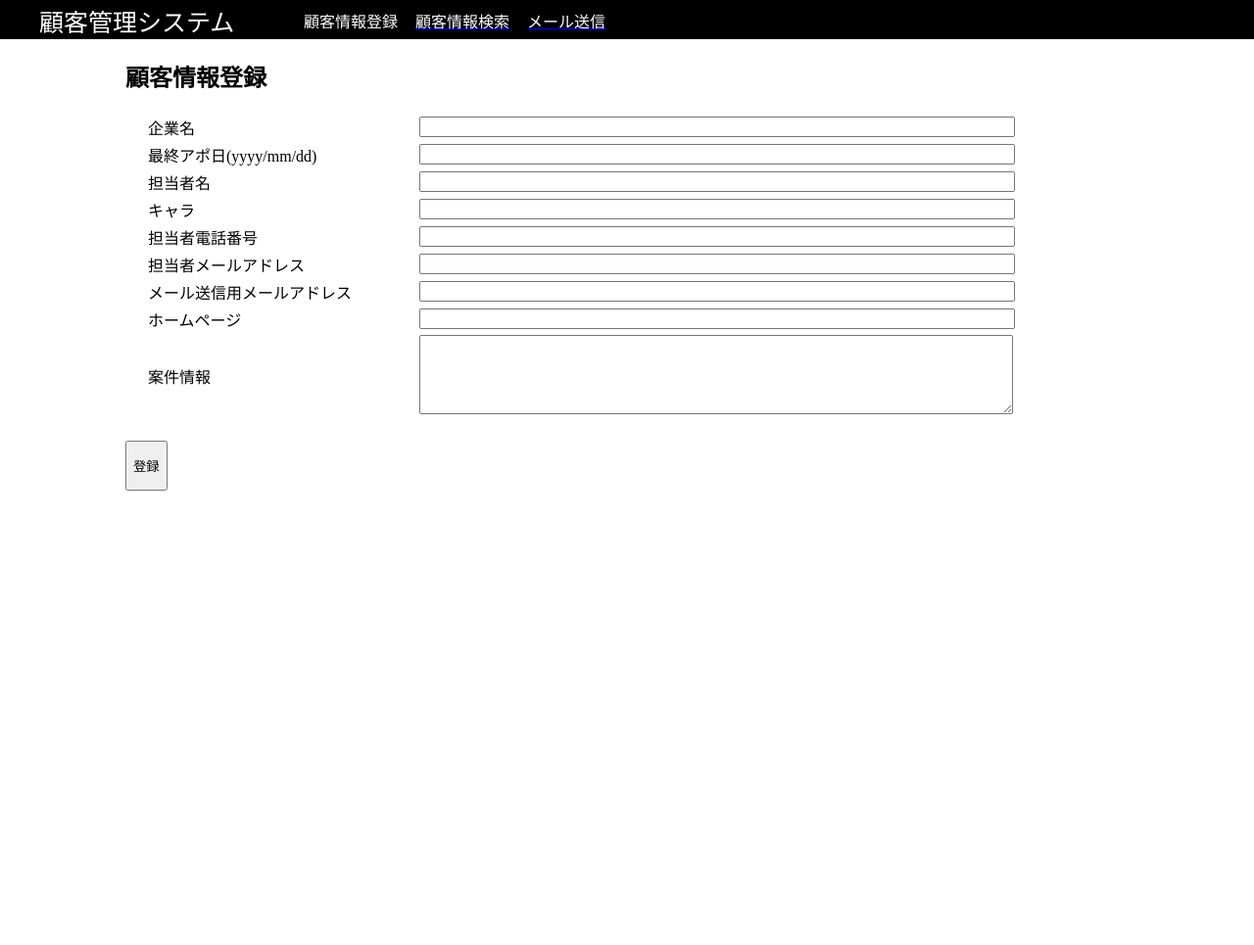
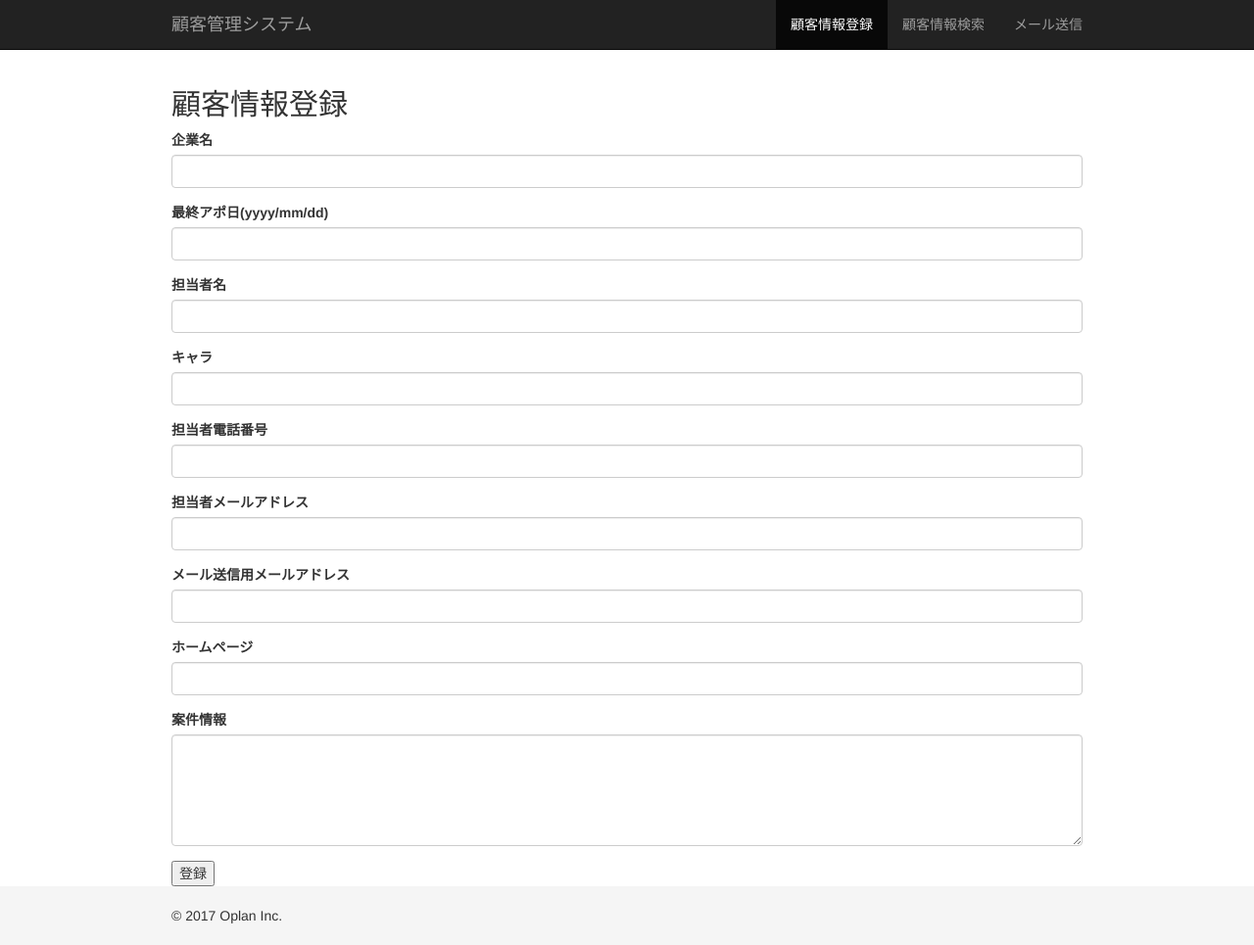
Before and after one commit to opl-cheshirecat/source, a PHP site: page / in a window 1280 px wide. Shown: the whole page at 98% size. Before the commit the page ends 501 px from the top, so only its background shows below. Run offline with PHP 8.4, Linux system fonts and the light colour scheme; some libraries are stand-ins or nearby versions.

Commit message:
デザイン変更（途中）

```diff
--- /dev/null
+++ b/css/sticky-footer.css
@@ -0,0 +1,34 @@
+/* Sticky footer styles
+-------------------------------------------------- */
+html {
+  position: relative;
+  min-height: 100%;
+}
+body {
+  /* Padding top by header height */
+  padding-top: 70px;
+  /* Margin bottom by footer height */
+  margin-bottom: 60px;
+}
+.footer {
+  position: absolute;
+  bottom: 0;
+  width: 100%;
+  /* Set the fixed height of the footer here */
+  height: 60px;
+  background-color: #f5f5f5;
+}
+
+
+/* Custom page CSS
+-------------------------------------------------- */
+/* Not required for template or sticky footer method. */
+
+.container {
+  width: auto;
+  max-width: 960px;
+  padding: 0 15px;
+}
+.container .text-muted-footer {
+  margin: 20px 0;
+}
--- a/css/style.css
+++ /dev/null
@@ -1,136 +0,0 @@
-body {
-  margin: 0;
-}
-
-/*----------
-  ヘッダー
-----------*/
-.header {
-  height:40px;
-  width:100%;
-  background-color:#000000;
-}
-.header_system_name {
-  color: #ffffff;
-  font-size: 25px;
-  height: 100%;
-  margin-left: 40px;
-  float: left;
-  vertical-align: middle;
-  padding-top: 3px;
-}
-div.header_menu {
-  color: #ffffff;
-  height: 40px;
-  margin-left: 300px;
-  padding-top: 7px;
-}
-table.header_menu {
-}
-td.header_menu {
-  padding: 0 8px;
-  text-align: center;
-  vertical-align: middle;
-}
-.header_menu_column {
-  margin: auto;
-  color: #ffffff;
-  font-size: 16px;
-}
-
-/*----------
-  共通部
-----------*/
-.main_flame {
-  margin-left: 10%;
-}
-.main_flame_title {
-  font-weight: bold;
-}
-
-/*----------
-  顧客情報入力
-----------*/
-.client_input_form {
-  margin-left:20px;
-  width:80%;
-}
-.contact_info {
-  padding-left:30px;
-  width:20%;
-}
-.year {
-  width: 50px;
-}
-.month {
-  width:50px;
-}
-.day {
-  width:50px;
-}
-.basicForm {
-  width:100%;
-}
-.inputForm {
-  width:70%;
-  padding-right:40px;
-}
-.inputItem {
-  width:30%;
-}
-.button_area {
-  margin-top:50px;
-}
-.button {
-  font-size: 10px;
-}
-.button_area_2 {
-  mergin-left:200px;
-}
-
-/*----------
-  顧客検索条件入力
-----------*/
-.search_entry{
-  border-spacing: 10px 10px;
-}
-.search_area {
-  width: 85%;
-}
-.search_button {
-  margin-top: 1%;
-  margin-right: 12%;
-  text-align: right;
-}
-
-/*----------
-  顧客検索結果表示
-----------*/
-.search_result_header {
-  background-color: #87ceeb;
-}
-
-/*----------
-  ログイン画面
-----------*/
-.id_input_form {
-  margin-left:20px;
-  width:80%;
-}
-
-/*----------
-  メール送信画面
-----------*/
-.address_list {
-  overflow:scroll;
-  width: 200px;
-  height: 400px;
-}
-.mailForm {
-  overflow:scroll;
-  width: 200px;
-  height: 400px;
-}
-.mail_input {
-  vertical-align: top;
-}
--- /dev/null
+++ b/footer.html
@@ -0,0 +1,10 @@
+
+
+<footer class="footer">
+  <div class="container">
+    <p class="text-muted-footer">&copy; 2017 Oplan Inc.</p>
+  </div>
+</footer>
+
+</body>
+</html>
--- /dev/null
+++ b/header.html
@@ -0,0 +1,18 @@
+<!DOCTYPE html>
+<html lang="ja">
+<head>
+  <meta http-equiv="content-type" content="text/html; charset=UTF-8">
+  <meta name="viewport" content="width=device-width,initial-scale=1">
+  <link rel="stylesheet" type="text/css" href="/cheshirecat/css/style.css">
+
+  <!-- Latest compiled and minified CSS -->
+  <link rel="stylesheet" href="https://maxcdn.bootstrapcdn.com/bootstrap/3.3.7/css/bootstrap.min.css" integrity="sha384-BVYiiSIFeK1dGmJRAkycuHAHRg32OmUcww7on3RYdg4Va+PmSTsz/K68vbdEjh4u" crossorigin="anonymous">
+  <!-- Latest compiled and minified JavaScript -->
+  <script src="https://maxcdn.bootstrapcdn.com/bootstrap/3.3.7/js/bootstrap.min.js" integrity="sha384-Tc5IQib027qvyjSMfHjOMaLkfuWVxZxUPnCJA7l2mCWNIpG9mGCD8wGNIcPD7Txa" crossorigin="anonymous"></script>
+  <script src="https://code.jquery.com/jquery-3.2.1.min.js"></script>
+
+  <!-- Custom styles for this tmplate -->
+  <link href="/cheshirecat/css/sticky-footer.css" rel="stylesheet" type="text/css">
+
+</head>
+<body>
--- /dev/null
+++ b/index.php
@@ -0,0 +1,61 @@
+<?php include('header.html'); ?>
+
+<div class="navbar navbar-inverse navbar-fixed-top">
+  <div class="container">
+    <a class="navbar-brand text-muted">顧客管理システム</a>
+    <ul class="nav navbar-nav navbar-right" id="nav">
+      <li class="active"><a href="index.php">顧客情報登録</a></li>
+      <li><a href="searchInput.php">顧客情報検索</a></li>
+      <li><a href="php/mailSend.php">メール送信</a></li>
+    </ul>
+  </div>
+</div>
+
+<div class="container">
+  <div class="row">
+    <div class="col-xs-5"><h2>顧客情報登録</h2></div>
+  </div>
+
+  <form action="php/regist.php" method="post">
+    <div class="form-group">
+      <label>企業名</label>
+      <input type="text" name="companyName" class="form-control">
+    </div>
+    <div class="form-group">
+      <label>最終アポ日(yyyy/mm/dd)</label>
+      <input type="text" name="lastApDate" class="form-control">
+    </div>
+    <div class="form-group">
+      <label>担当者名</label>
+      <input type="text" name="contactName" class="form-control">
+    </div>
+    <div class="form-group">
+      <label>キャラ</label>
+      <input type="text" name="contactCharacter" class="form-control">
+    </div>
+    <div class="form-group">
+      <label>担当者電話番号</label>
+      <input type="text" name="contactTel" class="form-control">
+    </div>
+    <div class="form-group">
+      <label>担当者メールアドレス</label>
+      <input type="text" name="contactMail" class="form-control">
+    </div>
+    <div class="form-group">
+      <label>メール送信用メールアドレス</label>
+      <input type="text" name="sendMail" class="form-control">
+    </div>
+    <div class="form-group">
+      <label>ホームページ</label>
+      <input type="text" name="webPage" class="form-control">
+    </div>
+    <div class="form-group">
+      <label>案件情報</label>
+      <textarea name="caseInfo" class="form-control" rows=5></textarea>
+    </div>
+    <button type="submit">登録</button>
+  </form>
+
+</div>
+
+<?php include('footer.html'); ?>
```
Also changed, not shown: index_2.html (deleted, +0 -57 lines), php/search.php (+26 -48 lines), searchInput.php (added, +41 -0 lines).
